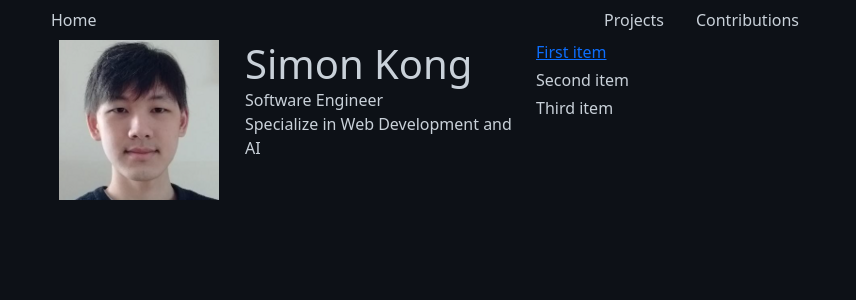
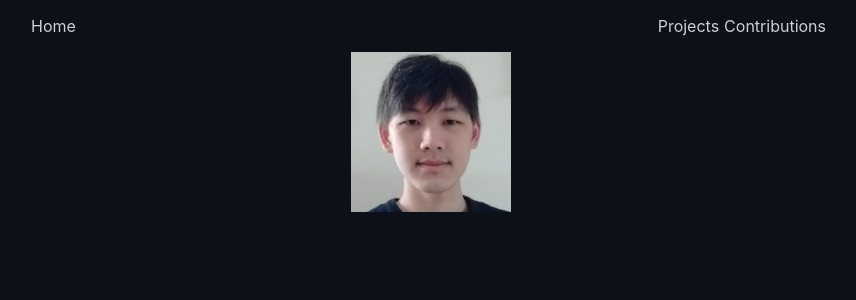
Before and after one commit to simk395/portfolio, a React (Create React App) app: page / in a window 1280 px wide. Shown: the top 300 px of the page, without its empty margins (209-1065 px from the left). Built offline with nearby package versions, Linux system fonts and the light colour scheme.

Commit message:
overhaul

```diff
--- a/package.json
+++ b/package.json
@@ -12,6 +12,7 @@
     "react-bootstrap": "^2.4.0",
     "react-dom": "^18.2.0",
     "react-scripts": "5.0.1",
+    "styled-components": "^5.3.5",
     "web-vitals": "^2.1.4"
   },
   "scripts": {
--- a/src/App.css
+++ b/src/App.css
@@ -1,21 +1,10 @@
-*{
-  margin: 0;
-  padding: 0;
-  border: 0;
-  font-size: 100%;
+#root{
+  display:flex;
+  justify-content: center;
 }
 
 body{
   background-color:#0d1117;
-  color: #c9d1d9
+  color: #c9d1d9;
+  width: 100vw;
 }
-
-.App {
-  text-align: center;
-  margin: 0 20%;
-}
-
-.nav-link, .nav-link:hover{
-  color:inherit;
-  cursor: pointer;
-}
--- a/src/App.js
+++ b/src/App.js
@@ -1,41 +1,52 @@
-import 'bootstrap/dist/css/bootstrap.min.css';
 import './App.css';
-import {Tab, Tabs, Nav, Row, Col} from 'react-bootstrap'
-import Home from './Home/Home'
+import styled from 'styled-components'
+import {Nav, Profile} from './components'
 
 function App() {
   return (
-    <div className="App">
-      <Tab.Container defaultActiveKey="home">
-        <Row>
-          <Nav>
-            <Nav.Item>
-              <Nav.Link eventKey="home">Home</Nav.Link>
-            </Nav.Item>
-            <Nav.Item className="ms-auto">
-              <Nav.Link eventKey="projects">Projects</Nav.Link>
-            </Nav.Item>
-            <Nav.Item>
-              <Nav.Link eventKey="contributions">Contributions</Nav.Link>
-            </Nav.Item>
-          </Nav>
-        </Row>
-        <Row>
-          <Tab.Content>
-            <Tab.Pane eventKey="home">
-              <Home/>
-            </Tab.Pane>
-            <Tab.Pane eventKey="projects">
-              projects
-            </Tab.Pane>
-            <Tab.Pane eventKey="contributions">
-              contribtions
-            </Tab.Pane>
-          </Tab.Content>
-        </Row>
-      </Tab.Container>
-    </div>
+    <Container className="App">
+      <Nav/>
+      <Profile/>
+    </Container>
   );
 }
 
+const Container = styled.div`
+  text-align: center;
+  width: 900px;
+  min-height:100vh;
+  margin: 0 5rem;
+  padding: 0 10rem;
+
+
+  @media (max-width: 960px){
+    margin: 0 4rem;
+    padding: 0 8rem;
+  }
+
+  @media (max-width: 768px){
+    margin: 0 3rem;
+    padding: 0 6rem;
+  }
+
+  @media (max-width: 640px){
+    margin: 0 2rem;
+    padding: 0 4rem;
+  }
+
+  @media (max-width: 480px){
+    margin: 0 1rem;
+    padding: 0 2rem;
+  }
+
+  @media (max-width: 384px){
+    margin: 0;
+    padding: 0;
+  }
+
+`
+
+
+
+
 export default App;
--- a/src/Home/Profile.js
+++ /dev/null
@@ -1,40 +0,0 @@
-import React, { Component } from 'react'
-import Avatar from '../images/avatar.png'
-import Container from 'react-bootstrap/Container';
-import Row from 'react-bootstrap/Row';
-import Col from 'react-bootstrap/Col';
-import Stack from 'react-bootstrap/Stack';
-
-export class Profile extends Component {
-  render() {
-    return (
-        <Container>
-            <Row className="text-md-start text-center">
-                <Col md={3} className="p-0">
-                    <img id="avatar-img" src={Avatar}></img>
-                </Col>
-                <Col md>
-                    <Row>
-                        <h1 id="title" className="p-0 m-0">
-                            Simon Kong
-                        </h1>
-                    </Row>
-                    <Row>
-                        <p className="p-0 m-0">Software Engineer</p>
-                        <p className="p-0 m-0">Specialize in Web Development and AI</p>
-                    </Row>
-                </Col>
-                <Col>
-                    <Stack gap={1}>
-                        <a href="#">First item</a>
-                        <div>Second item</div>
-                        <div>Third item</div>
-                    </Stack>
-                </Col>
-            </Row>
-        </Container>
-    )
-  }
-}
-
-export default Profile
--- /dev/null
+++ b/src/components/Nav.js
@@ -0,0 +1,26 @@
+import React from 'react'
+import styled from 'styled-components'
+
+function Nav() {
+  return (
+    <Container>
+        <Item>Home</Item>
+        <Container>
+            <Item>Projects</Item>
+            <Item>Contributions</Item>
+        </Container>
+    </Container>
+  )
+}
+
+const Container = styled.nav`
+  display: flex;
+  justify-content: space-between;
+`
+
+const Item = styled.p`
+  cursor: pointer;
+  padding-right: 5px;
+`
+
+export default Nav
--- /dev/null
+++ b/src/components/Profile.js
@@ -0,0 +1,30 @@
+import React, { Component } from 'react'
+import Avatar from '../images/avatar.png'
+import styled from 'styled-components'
+
+export class Profile extends Component {
+  render() {
+    return (
+        <Container>
+            <Row>
+                <Col>
+                    <img src={Avatar}></img>
+                </Col>
+                <Col>
+                </Col>
+            </Row>
+        </Container>
+    )
+  }
+}
+
+const Container = styled.div`
+`
+
+const Row = styled.div`
+`
+
+const Col = styled.div`
+`
+
+export default Profile
--- /dev/null
+++ b/src/components/index.js
@@ -0,0 +1,4 @@
+import Nav from './Nav'
+import Profile from './Profile'
+
+export {Nav, Profile};
```
Also changed, not shown: src/Home/Bio.js (added, +16 -0 lines), 1 other file (tests, documents, lock files or other folders).
